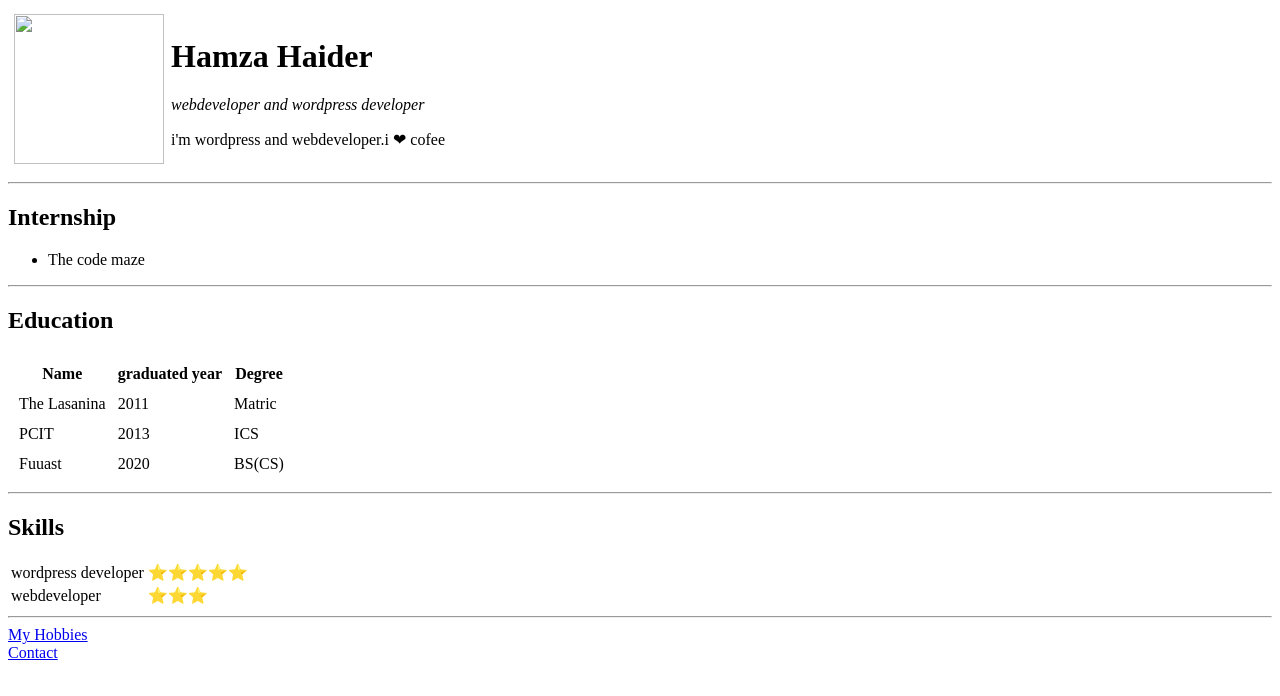
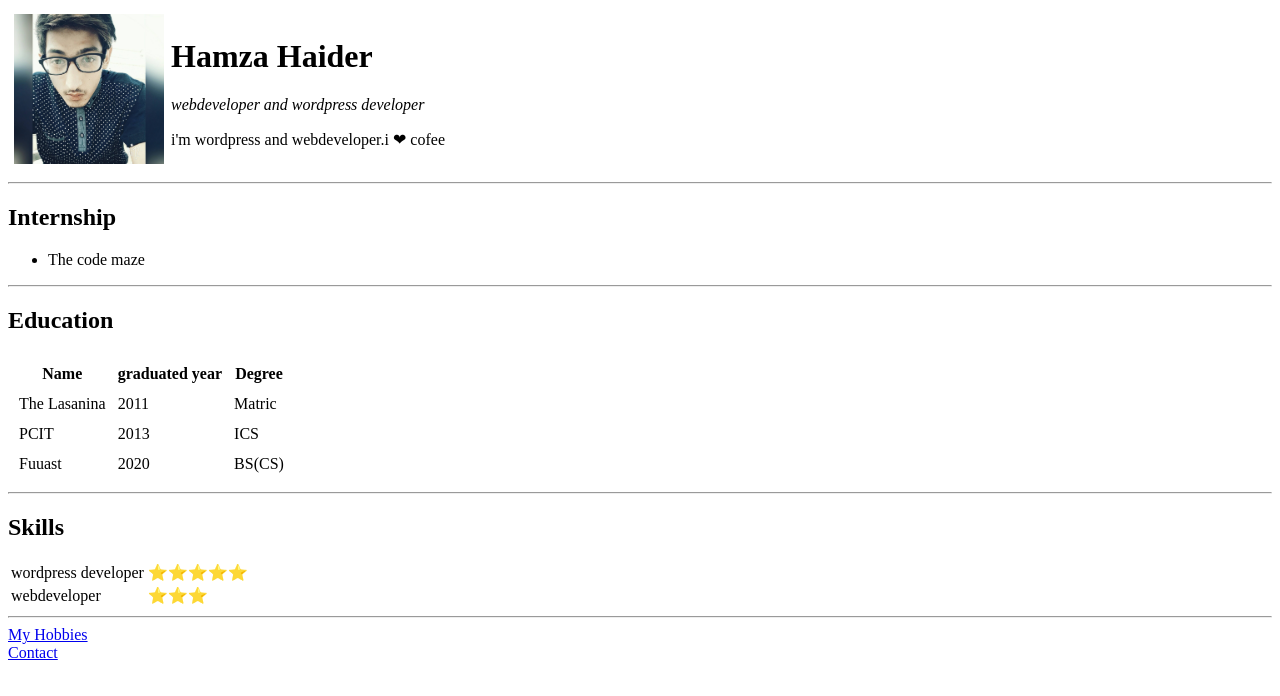
Before and after one commit to Hamzahaider07/CV, a plain HTML site: page index.html in a window 1280 px wide. Drawn offline with Linux system fonts and the light colour scheme.

Commit message:
image correction

```diff
--- a/index.html
+++ b/index.html
@@ -10,7 +10,7 @@
   <table cellspacing="5">
     <tr>
       <td>
-        <img src="images/hamza.jpg" alt="" height="150" width="150">
+        <img src="hamza.jpg" alt="" height="150" width="150">
       </td>
       <td>
         <h1>Hamza Haider</h1>
```
